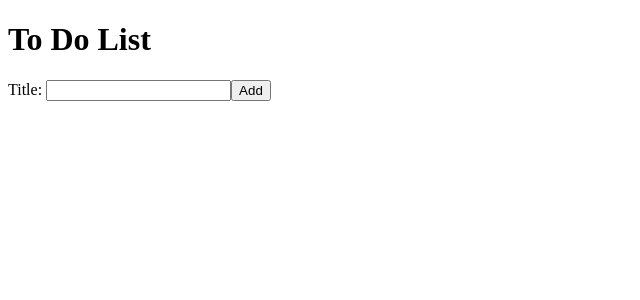
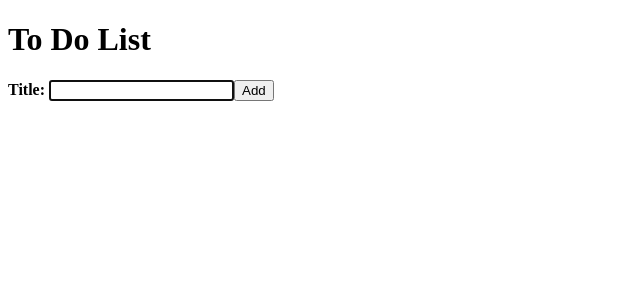
Before and after one commit to SamanthaDiazWebDev/react-todo, a React (Create React App) app: page / in a window 1280 px wide. Shown: the top 300 px of the page, without its empty margins (0-640 px from the left). Built offline with nearby package versions, Linux system fonts and the light colour scheme; the HTML template or start-up script is replaced by a standard one.

Commit message:
answers for lesson 1.6

```diff
--- a/src/AddTodoForm.js
+++ b/src/AddTodoForm.js
@@ -1,4 +1,5 @@
 import React, { useState } from 'react';
+import InputWithLabel from './InputWithLabel';
 
 const AddTodoForm = ({ onAddTodo }) => {
     const [todoTitle, setTodoTitle] = useState('');
@@ -16,11 +17,20 @@
     }
 
     return (
-        <form onSubmit={handleAddTodo}>
-            <label htmlFor='todoTitle'>Title: </label>
-            <input id='todoTitle' /*type="text" name="title"*/ onChange={handleTitleChange} value={todoTitle} />
-            <button type="submit">Add</button>
-        </form>
+        <div>
+            <form onSubmit={handleAddTodo}>
+            <InputWithLabel
+                id="todoTitle"
+                value={todoTitle}
+                onInputChange={handleTitleChange}
+            >
+
+            <strong>Title:</strong>
+            </InputWithLabel>
+                <input type="submit" value="Add" />
+            </form>
+        </div>
+
     );
 }
 
--- a/src/App.js
+++ b/src/App.js
@@ -17,8 +17,15 @@
 const App = () => {
   const [todoList, setTodoList] = useSemiPersistentState([]);
 
+  const removeTodo = (id) => {
+    const newTodoList = todoList.filter(
+      item => item.id !== id
+    );
+    setTodoList(newTodoList)
+  };
+
   const addTodo = (newTodo) => {
-    setTodoList ([...todoList, {newTodo}]);
+    setTodoList ([...todoList, newTodo]);
   }
 
   return (
@@ -26,7 +33,7 @@
       <h1>To Do List</h1>
 
       <AddTodoForm onAddTodo={addTodo} />
-      <TodoList todoList={todoList} />
+      <TodoList todoList={todoList} onRemoveTodo={removeTodo} />
     </>
   );
 }
--- /dev/null
+++ b/src/InputWithLabel.js
@@ -0,0 +1,32 @@
+import React from "react";
+
+const InputWithLabel = ({
+    id,
+    children,
+    value,
+    type = 'type',
+    name = 'title',
+    onInputChange,
+}) => {
+    const inputRef = React.useRef();
+
+    React.useEffect(() => {
+        inputRef.current.focus();
+    });
+
+    return (
+        <>
+            <label htmlFor={id}>{children}</label>
+            &nbsp;
+            <input
+                id={id}
+                value={value}
+                onChange={onInputChange}
+                type={type}
+                ref={inputRef}
+            />
+        </>
+    );
+};
+
+export default InputWithLabel;
--- a/src/TodoList.js
+++ b/src/TodoList.js
@@ -2,13 +2,17 @@
 import TodoListItem from './TodoListItem';
 
 
-function TodoList({todoList}) {
+function TodoList({todoList, onRemoveTodo }) {
   return (
     <ul>
       {todoList.map((item) => {
         return (
-          <TodoListItem key={item.newTodo.id} todo={item.newTodo} />
-          )
+          <TodoListItem
+            key={item.id}
+            todo={item}
+            onRemoveTodo={onRemoveTodo}
+          />
+        )
       })}
     </ul>
   )
--- a/src/TodoListItem.js
+++ b/src/TodoListItem.js
@@ -1,10 +1,14 @@
 import React from 'react';
 
-function TodoListItem({todo}) {
+const TodoListItem = ({todo, onRemoveTodo }) => {
     return (
-        <li>
-            {todo.title}
-        </li>
+        <>
+            <li>
+             {todo.title}
+
+             <button onClick={ ()=> onRemoveTodo(todo.id) }>Remove</button>
+            </li>
+        </>
     );
 
 }
```
